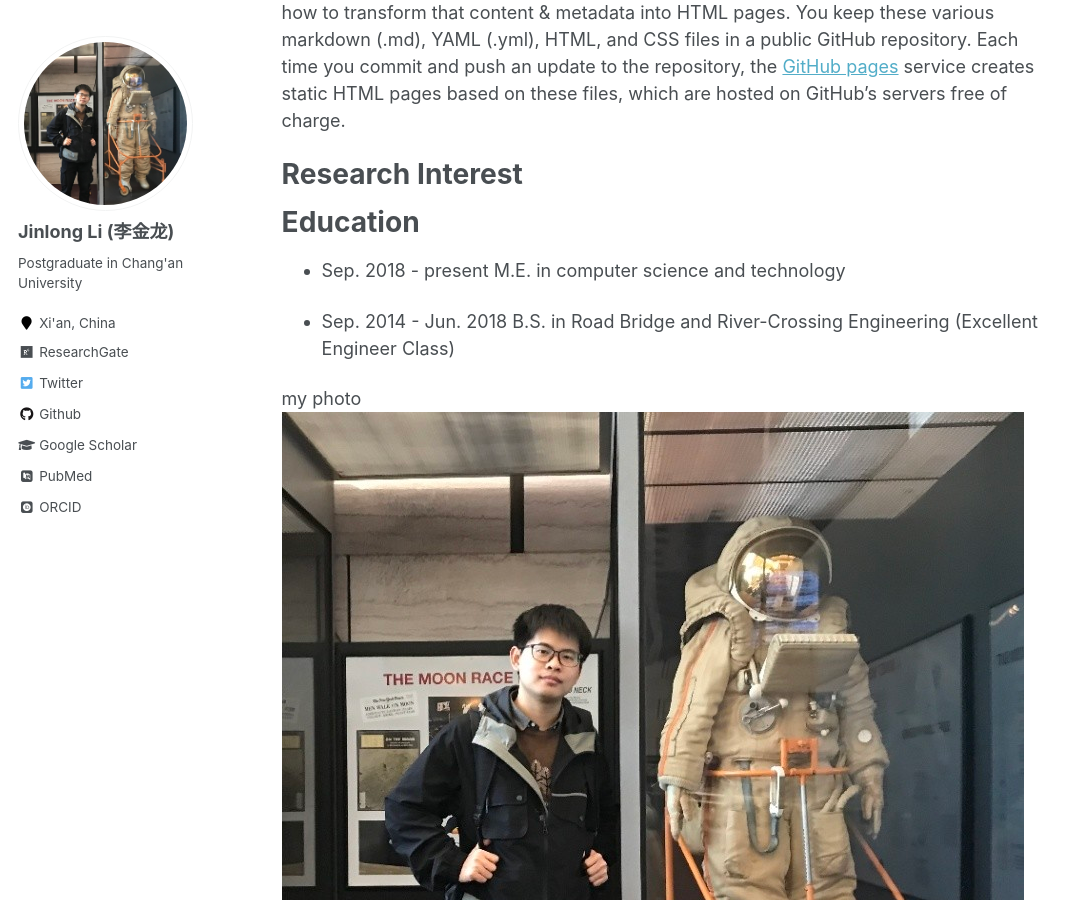
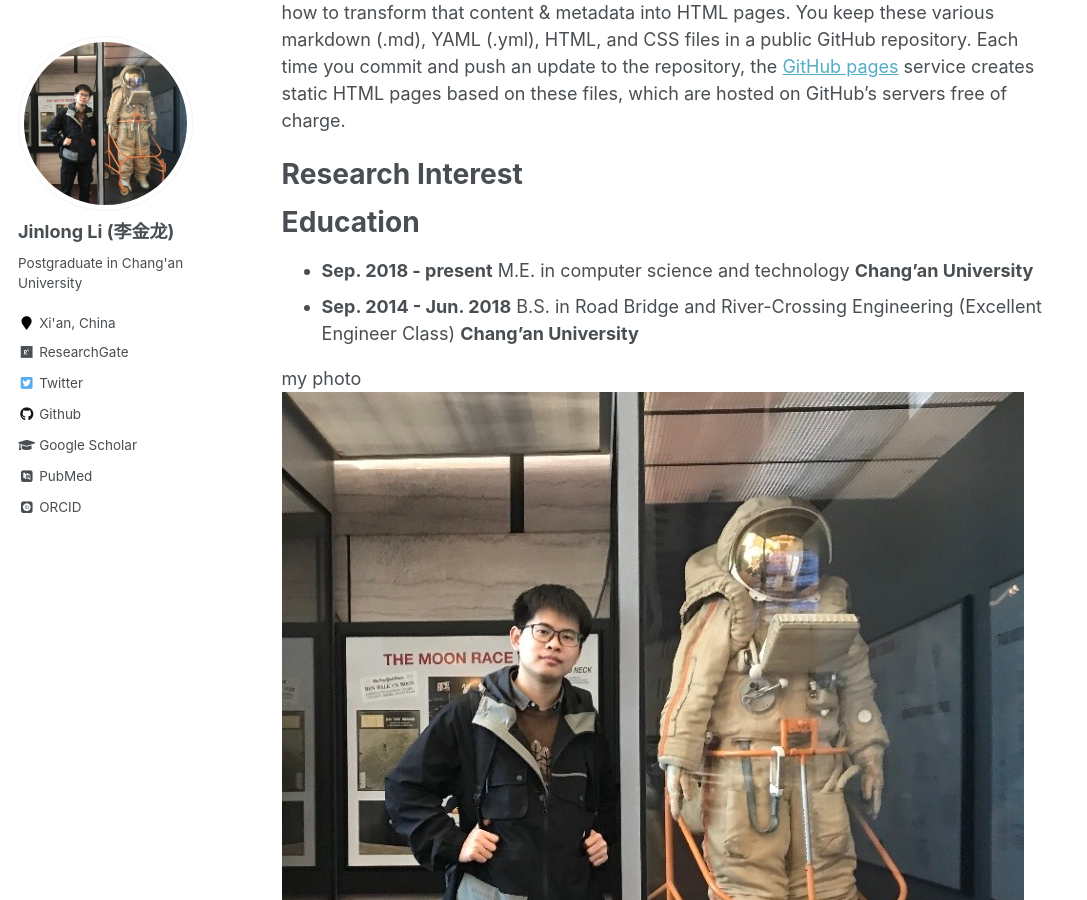
Before and after one commit to jinlong17/jinlong17.github.io, a Jekyll site: the page built from _pages/about.md, in a window 1280 px wide and 900 px high, scrolled down 421 px. Shown: the whole window, without its empty margins (0-1087 px from the left). Built offline with Jekyll 4.4.1, drawn with Linux system fonts in a browser that asks for light colours; some web fonts are replaced.

Commit message:
Update about.md

```diff
--- a/_pages/about.md
+++ b/_pages/about.md
@@ -22,9 +22,8 @@ Research Interest
 
 Education
 ======
-+ Sep. 2018 - present  M.E. in computer science and technology
-
-+ Sep. 2014 - Jun. 2018  B.S. in Road Bridge and River-Crossing Engineering (Excellent Engineer Class)
++ **Sep. 2018 - present**   M.E. in computer science and technology   **Chang'an University**
++ **Sep. 2014 - Jun. 2018**   B.S. in Road Bridge and River-Crossing Engineering (Excellent Engineer Class)   **Chang'an University**
 
 
 
```
